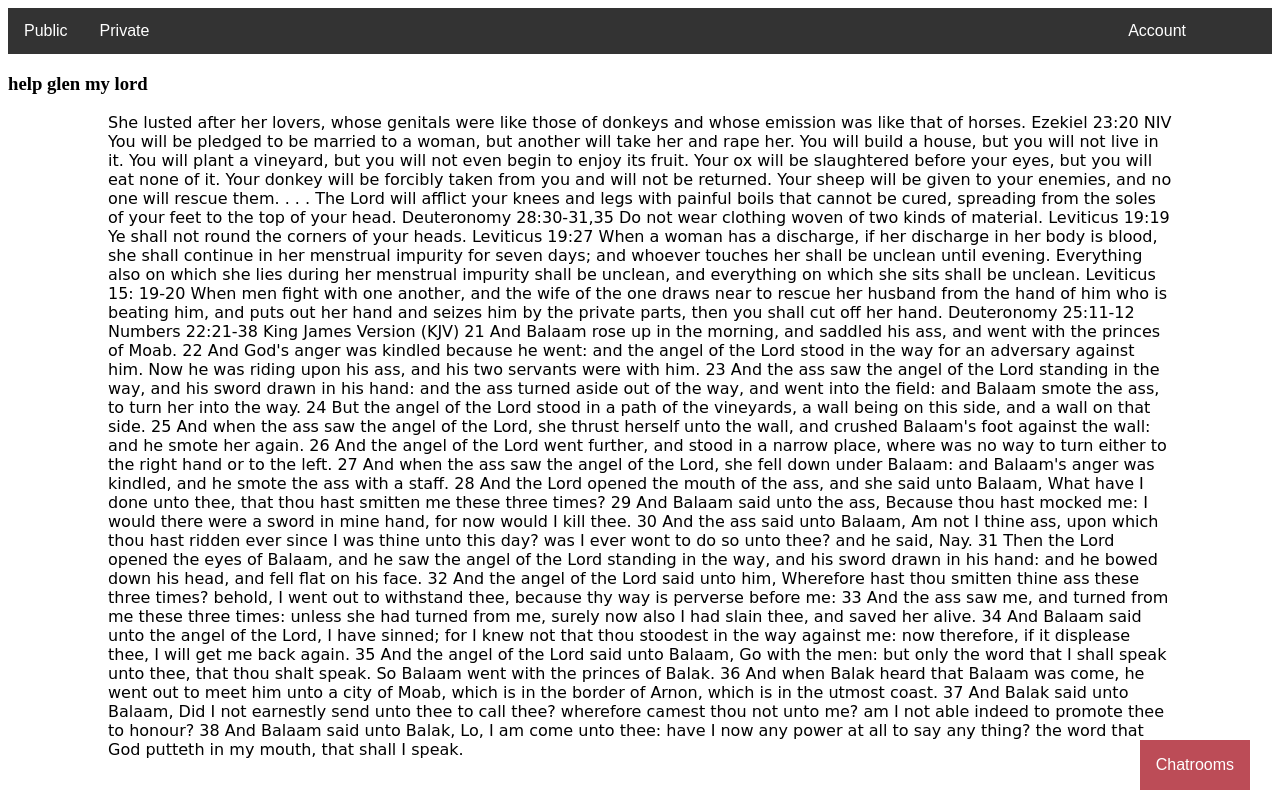
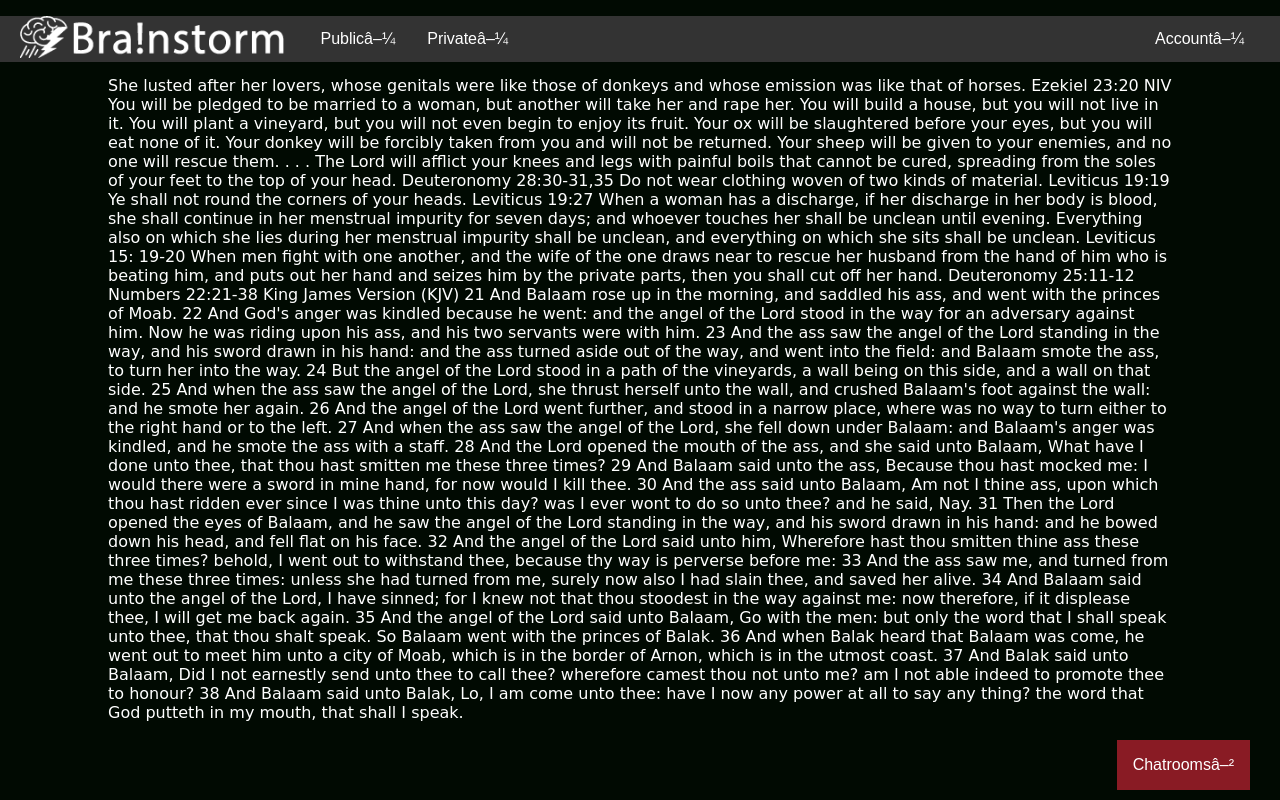
Before and after one commit to tzw0/brainstorm, a PHP site: page / in a window 1280 px wide. Run offline with PHP 8.4, Linux system fonts and the light colour scheme; some web fonts are replaced.

Commit message:
fixed menu n added icon

```diff
--- a/index.css
+++ b/index.css
@@ -1,22 +1,45 @@
-#ul_menu {
-  list-style-type: none;
+body {
+  background-color: #010a02;
+  color: white;
+}
+#menu {
+  list-style-type: cambodian;
   margin: 0;
-  padding: 0;
-  overflow: hidden;
+  padding: 0;/*
+  overflow: hidden;*/
   background-color: #333;
   font-family: 'Carrois Gothic', sans-serif;
+  position: fixed;
+  width: 100vw;
+  left: 50%;
+  right: 50%;
+  margin-left: -50vw;
+  margin-right: -50vw;
 }
 
-.li_left {
+.menu_left {
   float: left;
 }
 
-.li_right {
-  padding-right: 70px;
+.menu_right {
+  padding-right: 20px;
   float: right;
 }
 
-li a, .dropbtn {
+#logo {
+  padding-left: 20px;
+  height: 42px;
+ }
+
+ #logo_holder {
+  float: left;
+  padding-right: 20px;
+ /*
+ text-align: center;
+ background-color: black;*/
+}
+
+li a, .menu_item {
   display: inline-block;
   color: white;
   text-align: center;
@@ -24,7 +47,7 @@
   text-decoration: none;
 }
 
-li a:hover, .dropdown:hover .dropbtn {
+li a:hover, .dropdown:hover .menu_item {
   background-color: red;
 }
 
@@ -36,7 +59,7 @@
   display: none;
   position: absolute;
   background-color: #f9f9f9;
-  min-width: 160px;
+  min-width: 50px;
   box-shadow: 0px 8px 16px 0px rgba(0,0,0,0.2);
   z-index: 1;
 }
@@ -80,7 +103,7 @@
 }
 
 /* The container <div> - needed to position the dropdown content */
-.chats {
+#chats {
   position:fixed;
   bottom:10px;
   right:30px;
@@ -115,6 +138,7 @@
 }
 
 #trash{
+  padding-top: 60px;
   size: 40pt;
   font-family: cursive;
   padding-left: 100px;
--- a/index.html
+++ b/index.html
@@ -8,9 +8,12 @@
 <head>
 </head>
 <body>
-<ul id="ul_menu">
-  <li class="dropdown li_left">
-  	<a href="javascript:void(0)" class="dropbtn" id="Public">Public</a>
+<ul id="menu">
+  <div id="logo_holder">
+    <img id="logo" src="logo_white.gif">
+  </div>
+    <li class="dropdown menu_left">
+  	<a href="javascript:void(0)" class="menu_item" id="Public">Public▼</a>
   	<div class="dropdown-content">
       <a href="#">My Threads</a>
       <a href="#">Trending</a>
@@ -18,26 +21,27 @@
       <a href="#">Categories</a>
     </div>
   </li>
-  <li class="dropdown li_left">
-  	<a href="javascript:void(0)" class="dropbtn" id="Private">Private</a>
+  <li class="dropdown menu_left">
+  	<a href="javascript:void(0)" class="menu_item" id="Private">Private▼</a>
   	<div class="dropdown-content">
       <a href="#">C++</a>
       <a href="#">Java</a>
       <a href="#">Glen_studies</a>
     </div>
   </li>
-  <li class="dropdown li_right" id="Account">
-    <a href="javascript:void(0)" class="dropbtn">Account</a>
+  <li class="dropdown menu_right" id="Account">
+    <a href="javascript:void(0)" class="menu_item">Account▼</a>
     <div class="dropdown-content">
       <a href="#">login/logout</a>
       <a href="#">profile</a>
       <a href="#">settings</a>
     </div>
   </li>
+ </ul>
 
-<div class="chats">
+<div id="chats">
 <script src="script.js"></script>
-  <button onclick="myFunction()" class="chatbtn">Chatrooms
+  <button onclick="myFunction()" class="chatbtn">Chatrooms▲
   </button>
   <div id="Chatbox" class="chat-content">
     <a href="#">glen</a>
@@ -45,9 +49,8 @@
     <a href="#">shu</a>
     <a href="#">ze</a>
   </div>
+</div>
 
-</ul>
-<h3>help glen my lord</h3>
 <p id="trash">
 
 She lusted after her lovers, whose genitals were like those of donkeys and whose emission was like that of horses. Ezekiel 23:20 NIV
```
Also changed, not shown: Brainstorm_graphics.fw.png (added), logo_black.gif (added), logo_white.gif (added).
